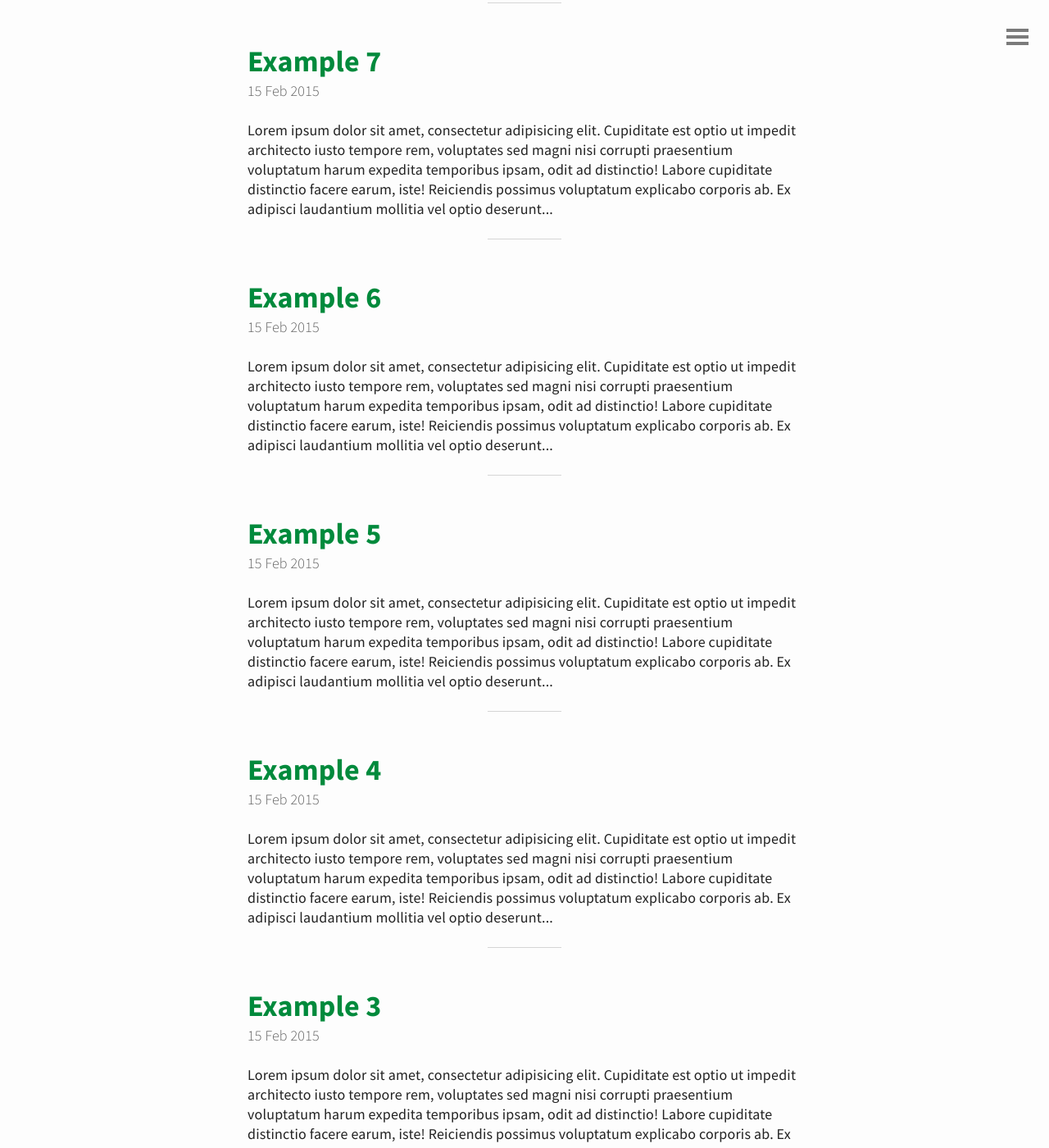
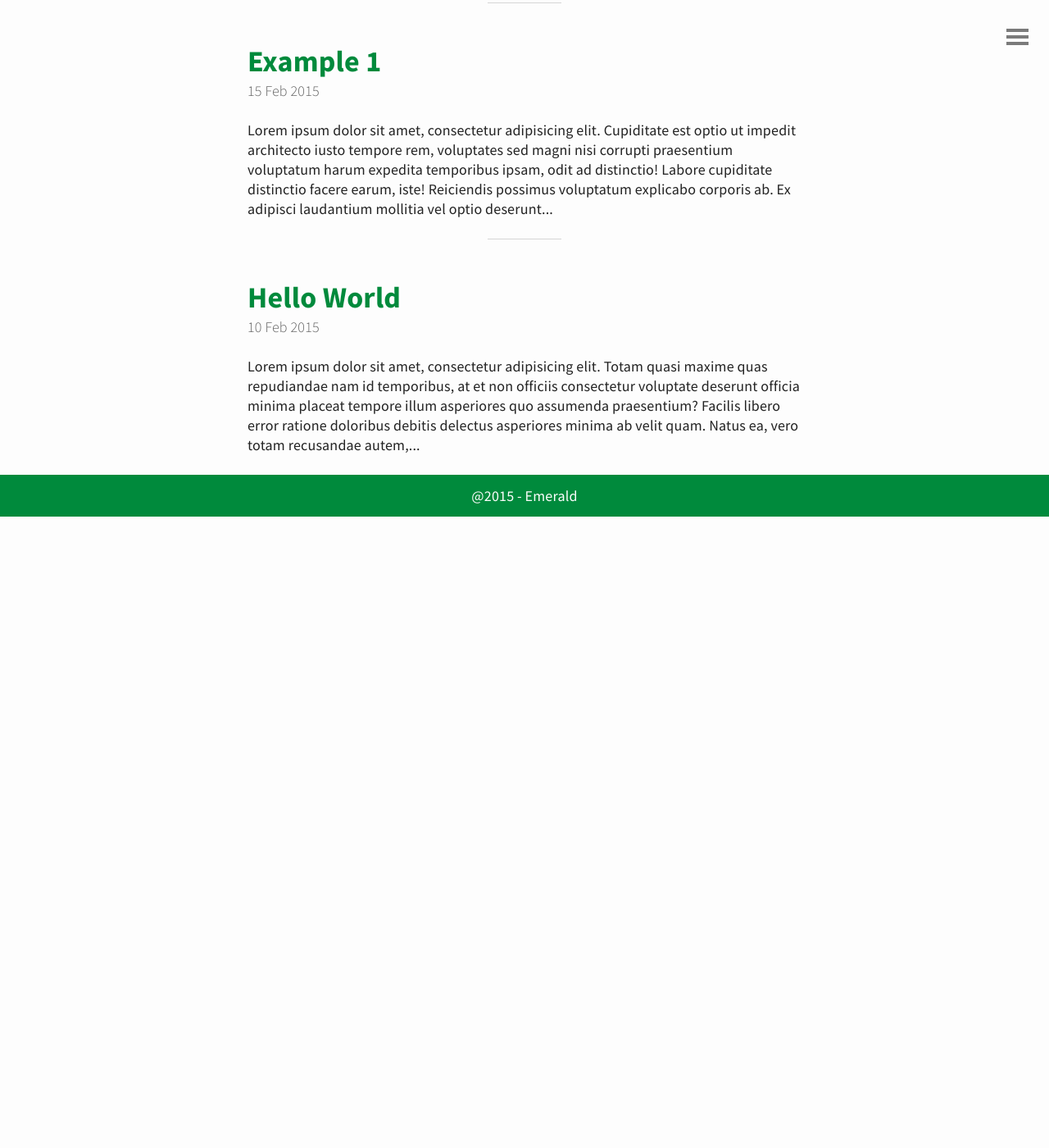
Before and after one commit to dkbnz/blog.dougbarrett.nz, a Jekyll site: the page built from index.html, in a window 1280 px wide and 1400 px high, scrolled down 1052 px. Shown: the whole window at 82% size. Built offline with Jekyll 4.4.1, drawn with Linux system fonts in a browser that asks for light colours; the list of posts is cut into pages by our own code; comment, search, counter and statistics services are not loaded; after the commit the page ends 1682 px from its top, so only the background shows below that; some of the changed text lies outside the part shown.

Commit message:
Change cookie message, delete some sample posts

```diff
--- a/_includes/head.html
+++ b/_includes/head.html
@@ -39,7 +39,7 @@
 	  },
 	  "theme": "edgeless",
 	  "content": {
-		"message": "Cookies are used to analyze the traffic to this site.",
+		"message": "Cookies are used to analyze the traffic on this site.",
 		"href": "https://policies.google.com/technologies/cookies"
 	  }
 	})});
--- a/_posts/2015-02-15-example-3.md
+++ /dev/null
@@ -1,6 +0,0 @@
----
-title: Example 3
----
-Lorem ipsum dolor sit amet, consectetur adipisicing elit. Cupiditate est optio ut impedit architecto iusto tempore rem, voluptates sed magni nisi corrupti praesentium voluptatum harum expedita temporibus ipsam, odit ad distinctio! Labore cupiditate distinctio facere earum, iste! Reiciendis possimus voluptatum explicabo corporis ab. Ex adipisci laudantium mollitia vel optio deserunt blanditiis cum dolore beatae facilis molestias ut a doloribus recusandae delectus, repudiandae, rerum quo eaque quaerat enim dolores perspiciatis voluptatum odio accusamus! Doloribus fuga provident, magni eaque consequatur quia incidunt similique. Nostrum animi facere mollitia, corrupti vitae, itaque maiores consequatur, explicabo, sapiente molestiae consequuntur! Aliquam hic dolorum atque dolorem repudiandae nostrum optio praesentium quisquam vero. Nostrum illum modi aut, ratione qui! Quas laudantium, soluta asperiores minima molestiae similique consequatur ut.
-
-Lorem ipsum dolor sit amet, consectetur adipisicing elit. Assumenda ad tenetur, numquam aliquid excepturi fuga. Pariatur numquam rem possimus, optio voluptate aspernatur ex, ipsum tenetur earum molestiae nulla suscipit sequi labore fugit repudiandae natus? Nam vel rem, rerum maxime harum. Molestias suscipit quaerat molestiae dolores fuga earum modi, distinctio repellat, laborum commodi quibusdam ex dolore, eius maiores architecto necessitatibus. Repellendus a vitae, est nesciunt. Aspernatur fugiat labore cumque, optio, magni, aperiam ut totam error eligendi iure culpa illum dolorum quam?
--- a/_posts/2015-02-15-example-4.md
+++ /dev/null
@@ -1,6 +0,0 @@
----
-title: Example 4
----
-Lorem ipsum dolor sit amet, consectetur adipisicing elit. Cupiditate est optio ut impedit architecto iusto tempore rem, voluptates sed magni nisi corrupti praesentium voluptatum harum expedita temporibus ipsam, odit ad distinctio! Labore cupiditate distinctio facere earum, iste! Reiciendis possimus voluptatum explicabo corporis ab. Ex adipisci laudantium mollitia vel optio deserunt blanditiis cum dolore beatae facilis molestias ut a doloribus recusandae delectus, repudiandae, rerum quo eaque quaerat enim dolores perspiciatis voluptatum odio accusamus! Doloribus fuga provident, magni eaque consequatur quia incidunt similique. Nostrum animi facere mollitia, corrupti vitae, itaque maiores consequatur, explicabo, sapiente molestiae consequuntur! Aliquam hic dolorum atque dolorem repudiandae nostrum optio praesentium quisquam vero. Nostrum illum modi aut, ratione qui! Quas laudantium, soluta asperiores minima molestiae similique consequatur ut.
-
-Lorem ipsum dolor sit amet, consectetur adipisicing elit. Assumenda ad tenetur, numquam aliquid excepturi fuga. Pariatur numquam rem possimus, optio voluptate aspernatur ex, ipsum tenetur earum molestiae nulla suscipit sequi labore fugit repudiandae natus? Nam vel rem, rerum maxime harum. Molestias suscipit quaerat molestiae dolores fuga earum modi, distinctio repellat, laborum commodi quibusdam ex dolore, eius maiores architecto necessitatibus. Repellendus a vitae, est nesciunt. Aspernatur fugiat labore cumque, optio, magni, aperiam ut totam error eligendi iure culpa illum dolorum quam?
--- a/_posts/2015-02-15-example-5.md
+++ /dev/null
@@ -1,6 +0,0 @@
----
-title: Example 5
----
-Lorem ipsum dolor sit amet, consectetur adipisicing elit. Cupiditate est optio ut impedit architecto iusto tempore rem, voluptates sed magni nisi corrupti praesentium voluptatum harum expedita temporibus ipsam, odit ad distinctio! Labore cupiditate distinctio facere earum, iste! Reiciendis possimus voluptatum explicabo corporis ab. Ex adipisci laudantium mollitia vel optio deserunt blanditiis cum dolore beatae facilis molestias ut a doloribus recusandae delectus, repudiandae, rerum quo eaque quaerat enim dolores perspiciatis voluptatum odio accusamus! Doloribus fuga provident, magni eaque consequatur quia incidunt similique. Nostrum animi facere mollitia, corrupti vitae, itaque maiores consequatur, explicabo, sapiente molestiae consequuntur! Aliquam hic dolorum atque dolorem repudiandae nostrum optio praesentium quisquam vero. Nostrum illum modi aut, ratione qui! Quas laudantium, soluta asperiores minima molestiae similique consequatur ut.
-
-Lorem ipsum dolor sit amet, consectetur adipisicing elit. Assumenda ad tenetur, numquam aliquid excepturi fuga. Pariatur numquam rem possimus, optio voluptate aspernatur ex, ipsum tenetur earum molestiae nulla suscipit sequi labore fugit repudiandae natus? Nam vel rem, rerum maxime harum. Molestias suscipit quaerat molestiae dolores fuga earum modi, distinctio repellat, laborum commodi quibusdam ex dolore, eius maiores architecto necessitatibus. Repellendus a vitae, est nesciunt. Aspernatur fugiat labore cumque, optio, magni, aperiam ut totam error eligendi iure culpa illum dolorum quam?
--- a/_posts/2015-02-15-example-6.md
+++ /dev/null
@@ -1,6 +0,0 @@
----
-title: Example 6
----
-Lorem ipsum dolor sit amet, consectetur adipisicing elit. Cupiditate est optio ut impedit architecto iusto tempore rem, voluptates sed magni nisi corrupti praesentium voluptatum harum expedita temporibus ipsam, odit ad distinctio! Labore cupiditate distinctio facere earum, iste! Reiciendis possimus voluptatum explicabo corporis ab. Ex adipisci laudantium mollitia vel optio deserunt blanditiis cum dolore beatae facilis molestias ut a doloribus recusandae delectus, repudiandae, rerum quo eaque quaerat enim dolores perspiciatis voluptatum odio accusamus! Doloribus fuga provident, magni eaque consequatur quia incidunt similique. Nostrum animi facere mollitia, corrupti vitae, itaque maiores consequatur, explicabo, sapiente molestiae consequuntur! Aliquam hic dolorum atque dolorem repudiandae nostrum optio praesentium quisquam vero. Nostrum illum modi aut, ratione qui! Quas laudantium, soluta asperiores minima molestiae similique consequatur ut.
-
-Lorem ipsum dolor sit amet, consectetur adipisicing elit. Assumenda ad tenetur, numquam aliquid excepturi fuga. Pariatur numquam rem possimus, optio voluptate aspernatur ex, ipsum tenetur earum molestiae nulla suscipit sequi labore fugit repudiandae natus? Nam vel rem, rerum maxime harum. Molestias suscipit quaerat molestiae dolores fuga earum modi, distinctio repellat, laborum commodi quibusdam ex dolore, eius maiores architecto necessitatibus. Repellendus a vitae, est nesciunt. Aspernatur fugiat labore cumque, optio, magni, aperiam ut totam error eligendi iure culpa illum dolorum quam?
--- a/_posts/2015-02-15-example-7.md
+++ /dev/null
@@ -1,6 +0,0 @@
----
-title: Example 7
----
-Lorem ipsum dolor sit amet, consectetur adipisicing elit. Cupiditate est optio ut impedit architecto iusto tempore rem, voluptates sed magni nisi corrupti praesentium voluptatum harum expedita temporibus ipsam, odit ad distinctio! Labore cupiditate distinctio facere earum, iste! Reiciendis possimus voluptatum explicabo corporis ab. Ex adipisci laudantium mollitia vel optio deserunt blanditiis cum dolore beatae facilis molestias ut a doloribus recusandae delectus, repudiandae, rerum quo eaque quaerat enim dolores perspiciatis voluptatum odio accusamus! Doloribus fuga provident, magni eaque consequatur quia incidunt similique. Nostrum animi facere mollitia, corrupti vitae, itaque maiores consequatur, explicabo, sapiente molestiae consequuntur! Aliquam hic dolorum atque dolorem repudiandae nostrum optio praesentium quisquam vero. Nostrum illum modi aut, ratione qui! Quas laudantium, soluta asperiores minima molestiae similique consequatur ut.
-
-Lorem ipsum dolor sit amet, consectetur adipisicing elit. Assumenda ad tenetur, numquam aliquid excepturi fuga. Pariatur numquam rem possimus, optio voluptate aspernatur ex, ipsum tenetur earum molestiae nulla suscipit sequi labore fugit repudiandae natus? Nam vel rem, rerum maxime harum. Molestias suscipit quaerat molestiae dolores fuga earum modi, distinctio repellat, laborum commodi quibusdam ex dolore, eius maiores architecto necessitatibus. Repellendus a vitae, est nesciunt. Aspernatur fugiat labore cumque, optio, magni, aperiam ut totam error eligendi iure culpa illum dolorum quam?
--- a/_posts/2015-02-15-example-8.md
+++ /dev/null
@@ -1,6 +0,0 @@
----
-title: Example 8
----
-Lorem ipsum dolor sit amet, consectetur adipisicing elit. Cupiditate est optio ut impedit architecto iusto tempore rem, voluptates sed magni nisi corrupti praesentium voluptatum harum expedita temporibus ipsam, odit ad distinctio! Labore cupiditate distinctio facere earum, iste! Reiciendis possimus voluptatum explicabo corporis ab. Ex adipisci laudantium mollitia vel optio deserunt blanditiis cum dolore beatae facilis molestias ut a doloribus recusandae delectus, repudiandae, rerum quo eaque quaerat enim dolores perspiciatis voluptatum odio accusamus! Doloribus fuga provident, magni eaque consequatur quia incidunt similique. Nostrum animi facere mollitia, corrupti vitae, itaque maiores consequatur, explicabo, sapiente molestiae consequuntur! Aliquam hic dolorum atque dolorem repudiandae nostrum optio praesentium quisquam vero. Nostrum illum modi aut, ratione qui! Quas laudantium, soluta asperiores minima molestiae similique consequatur ut.
-
-Lorem ipsum dolor sit amet, consectetur adipisicing elit. Assumenda ad tenetur, numquam aliquid excepturi fuga. Pariatur numquam rem possimus, optio voluptate aspernatur ex, ipsum tenetur earum molestiae nulla suscipit sequi labore fugit repudiandae natus? Nam vel rem, rerum maxime harum. Molestias suscipit quaerat molestiae dolores fuga earum modi, distinctio repellat, laborum commodi quibusdam ex dolore, eius maiores architecto necessitatibus. Repellendus a vitae, est nesciunt. Aspernatur fugiat labore cumque, optio, magni, aperiam ut totam error eligendi iure culpa illum dolorum quam?
```
